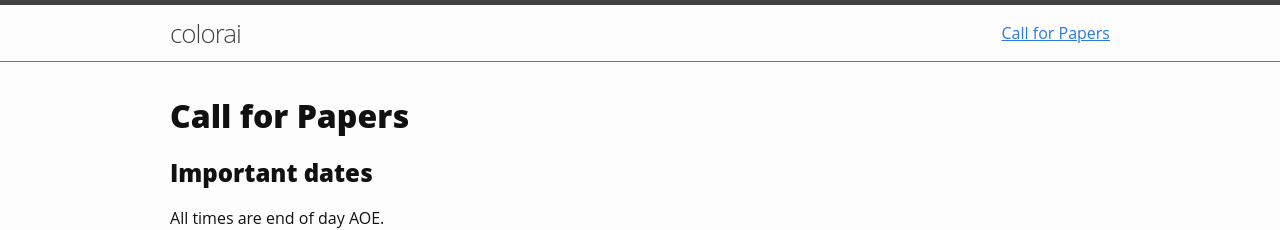
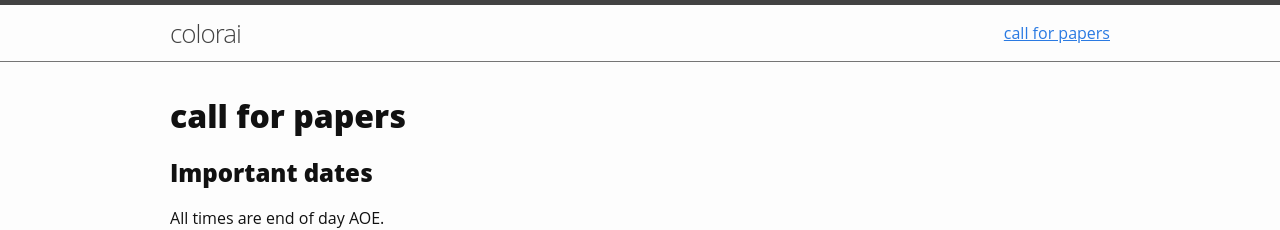
Before and after one commit to april-tools/colorai, a Jekyll site: the page built from cfp.md, in a window 1280 px wide and 900 px high. Shown: the top 230 px of the window. Built offline with Jekyll 4.4.1, drawn with Linux system fonts in a browser that asks for light colours; some web fonts are replaced; some of the changed text lies outside the part shown.

```diff
--- a/cfp.md
+++ b/cfp.md
@@ -1,9 +1,9 @@
 ---
-title: Call for Papers
+title: call for papers
 nav: true
 ---
 
-# Call for Papers
+# call for papers
 
 ## Important dates
 All times are end of day AOE.
```
Also changed, not shown: index.md (+2 -1 lines).
